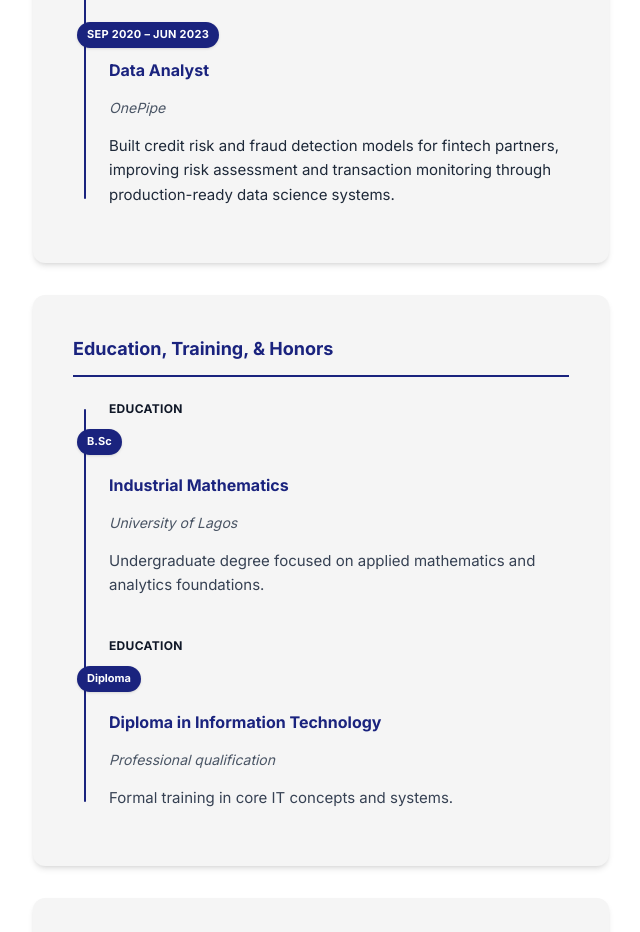
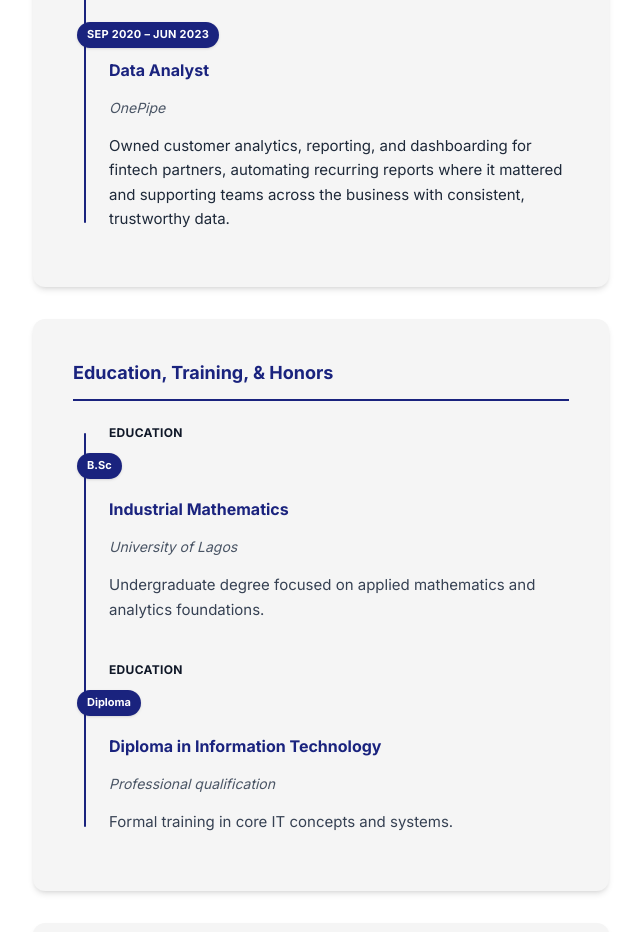
Before and after one commit to jindukwentua/blog, a Next.js app: page /about in a window 1280 px wide. Shown: the part 2420-3352 px from the top of the page, without its empty margins (319-959 px from the left). Built offline with nearby package versions, Linux system fonts and the light colour scheme.

Commit message:
about page update on previous job

```diff
--- a/src/app/about/page.tsx
+++ b/src/app/about/page.tsx
@@ -90,7 +90,7 @@ const experiences = [
     title: "Data Analyst",
     org: "OnePipe",
     description:
-      "Built credit risk and fraud detection models for fintech partners, improving risk assessment and transaction monitoring through production-ready data science systems.",
+      "Owned customer analytics, reporting, and dashboarding for fintech partners, automating recurring reports where it mattered and supporting teams across the business with consistent, trustworthy data.",
   },
 ];
 
```
